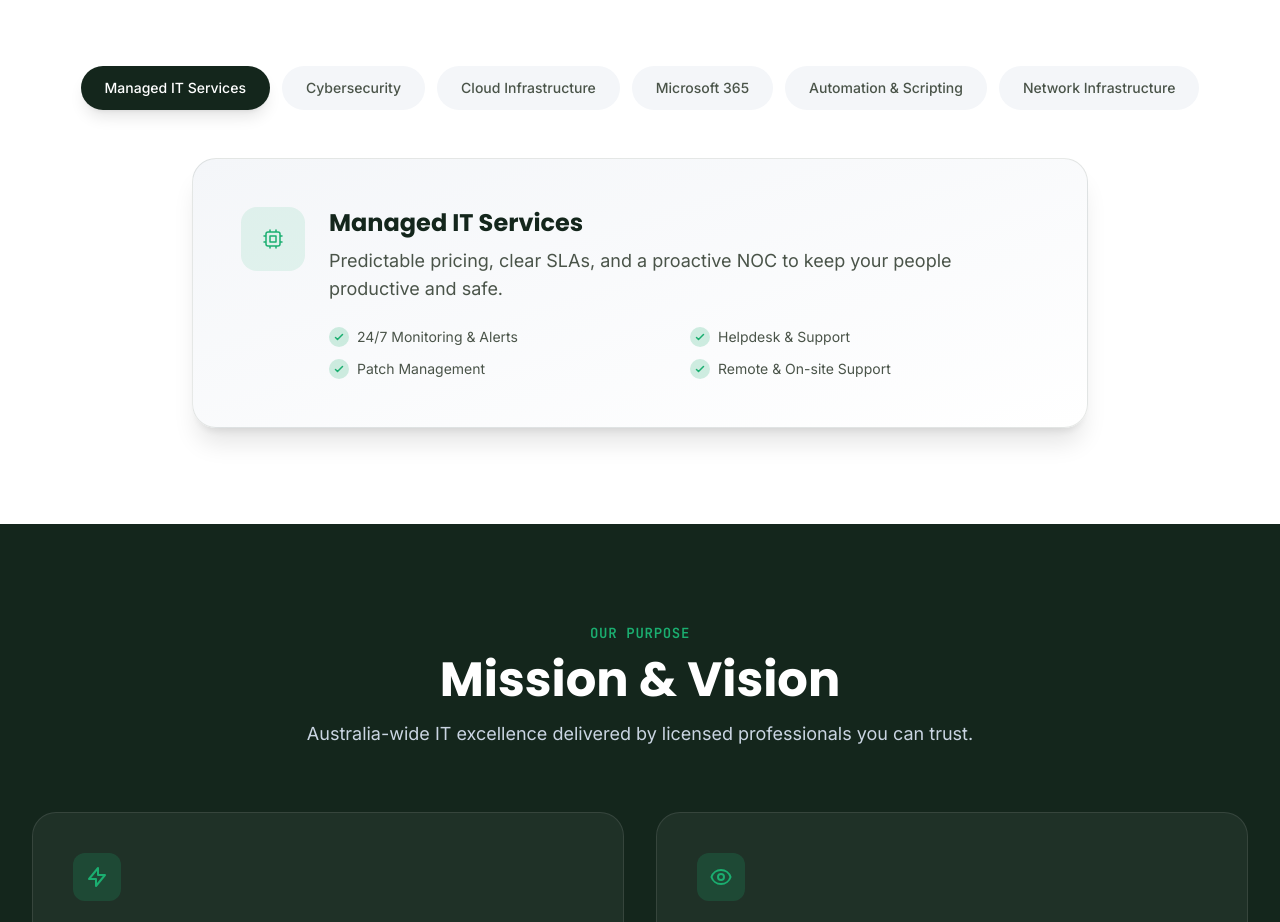
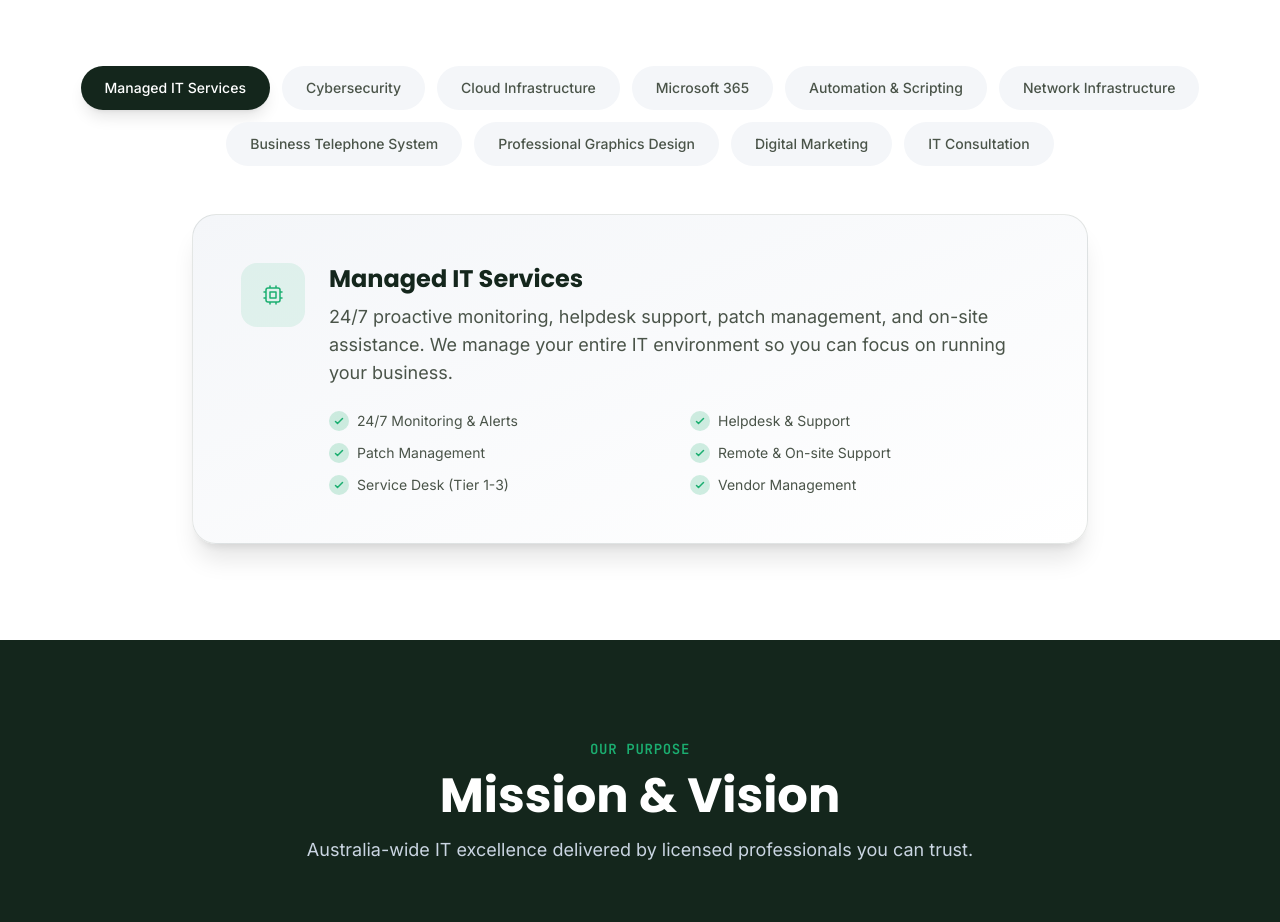
Before and after one commit to ashishmahaseth/thekakaduit, a Next.js app: page / in a window 1280 px wide. Shown: the part 1120-2042 px from the top of the page. Built offline with nearby package versions, Linux system fonts and the light colour scheme.

Commit message:
feat: expand services and add new offerings (VoIP, graphics design, digital marketing, IT consultation)

```diff
--- a/src/app/page.tsx
+++ b/src/app/page.tsx
@@ -14,12 +14,14 @@ const services = [
     title: "Managed IT Services",
     subtitle: "Your Complete IT Department",
     description:
-      "Predictable pricing, clear SLAs, and a proactive NOC to keep your people productive and safe.",
+      "24/7 proactive monitoring, helpdesk support, patch management, and on-site assistance. We manage your entire IT environment so you can focus on running your business.",
     features: [
       "24/7 Monitoring & Alerts",
       "Helpdesk & Support",
       "Patch Management",
       "Remote & On-site Support",
+      "Service Desk (Tier 1-3)",
+      "Vendor Management",
     ],
     icon: (
       <svg className="w-6 h-6" fill="none" stroke="currentColor" viewBox="0 0 24 24">
@@ -32,12 +34,14 @@ const services = [
     title: "Cybersecurity",
     subtitle: "Security First Approach",
     description:
-      "Enterprise-grade protection aligned to Essential 8 and ISO 27001 frameworks with 24/7 monitoring.",
+      "Enterprise-grade protection aligned to Essential 8 and ISO 27001 frameworks with 24/7 threat monitoring. We safeguard your data, endpoints, and network from evolving cyber threats.",
     features: [
       "Endpoint Protection",
       "Firewall Management",
-      "Threat Detection",
+      "Threat Detection & Response",
       "Compliance Frameworks",
+      "Security Awareness Training",
+      "Incident Response",
     ],
     icon: (
       <svg className="w-6 h-6" fill="none" stroke="currentColor" viewBox="0 0 24 24">
@@ -50,12 +54,14 @@ const services = [
     title: "Cloud Infrastructure",
     subtitle: "Azure & Hybrid Cloud",
     description:
-      "Strategic cloud migration with average 35% cost reduction and 60% performance improvement.",
+      "Strategic cloud migration with average 35% cost reduction and 60% performance improvement. We design, deploy, and manage scalable cloud environments tailored to your business.",
     features: [
       "Azure Architecture",
       "Backup & Disaster Recovery",
       "Cloud Optimisation",
       "Hybrid Solutions",
+      "Migration Planning",
+      "Cost Management",
     ],
     icon: (
       <svg className="w-6 h-6" fill="none" stroke="currentColor" viewBox="0 0 24 24">
@@ -68,12 +74,14 @@ const services = [
     title: "Microsoft 365",
     subtitle: "Modern Workplace",
     description:
-      "Microsoft 365, Teams, and collaboration tools with comprehensive change management and adoption.",
+      "Microsoft 365, Teams, and collaboration tools with comprehensive change management and user adoption programs to maximise productivity across your organisation.",
     features: [
       "Exchange & Outlook",
       "Teams Collaboration",
       "SharePoint Intranets",
       "Power Platform",
+      "User Training & Adoption",
+      "License Optimisation",
     ],
     icon: (
       <svg className="w-6 h-6" fill="none" stroke="currentColor" viewBox="0 0 24 24">
@@ -86,12 +94,14 @@ const services = [
     title: "Automation & Scripting",
     subtitle: "Streamline Operations",
     description:
-      "PowerShell, Power Automate, and Azure Logic Apps to eliminate repetitive tasks and reduce errors.",
+      "PowerShell, Power Automate, and Azure Logic Apps to eliminate repetitive tasks, reduce human error, and create scalable workflows that save time and money.",
     features: [
-      "PowerShell Scripts",
-      "Power Automate",
+      "PowerShell Scripting",
+      "Power Automate Flows",
       "Azure Logic Apps",
       "Process Automation",
+      "Reporting Automation",
+      "Workflow Optimisation",
     ],
     icon: (
       <svg className="w-6 h-6" fill="none" stroke="currentColor" viewBox="0 0 24 24">
@@ -104,16 +114,99 @@ const services = [
     title: "Network Infrastructure",
     subtitle: "Reliable Connectivity",
     description:
-      "Enterprise networking design, deployment, and management for secure, high-performance infrastructure.",
+      "Enterprise networking design, deployment, and management for secure, high-performance infrastructure. From cabling to cloud connectivity, we keep your business online.",
     features: [
       "Network Design",
       "Switch & Router Config",
       "VPN & Remote Access",
       "Network Monitoring",
+      "Wireless Solutions",
+      "SD-WAN Implementation",
     ],
     icon: (
       <svg className="w-6 h-6" fill="none" stroke="currentColor" viewBox="0 0 24 24">
         <path strokeLinecap="round" strokeLinejoin="round" strokeWidth={1.5} d="M8 9l3 3-3 3m5 0h3M5 20h14a2 2 0 002-2V6a2 2 0 00-2-2H5a2 2 0 00-2 2v12a2 2 0 002 2z" />
+      </svg>
+    ),
+  },
+  {
+    id: "voip",
+    title: "Business Telephone System",
+    subtitle: "VoIP & Unified Communications",
+    description:
+      "Professional VoIP phone systems, SIP trunking, and unified communications platforms to streamline voice, video, and messaging across your organisation.",
+    features: [
+      "VoIP System Setup",
+      "SIP Trunking",
+      "Call Routing & IVR",
+      "Video Conferencing",
+      "Mobile Integration",
+      "Call Analytics",
+    ],
+    icon: (
+      <svg className="w-6 h-6" fill="none" stroke="currentColor" viewBox="0 0 24 24">
+        <path strokeLinecap="round" strokeLinejoin="round" strokeWidth={1.5} d="M3 5a2 2 0 012-2h3l2 5-2.5 1.5a11.11 11.11 0 005 5L12 12l5 2v3a2 2 0 01-2 2A16 16 0 013 5z" />
+      </svg>
+    ),
+  },
+  {
+    id: "graphics-design",
+    title: "Professional Graphics Design",
+    subtitle: "Brand Identity & Creative Assets",
+    description:
+      "Logos, marketing collateral, social media graphics, and brand identity design to help your business stand out with professional, cohesive visual communication.",
+    features: [
+      "Logo & Brand Identity",
+      "Marketing Collateral",
+      "Social Media Graphics",
+      "Presentation Design",
+      "Print & Digital Assets",
+      "Brand Style Guides",
+    ],
+    icon: (
+      <svg className="w-6 h-6" fill="none" stroke="currentColor" viewBox="0 0 24 24">
+        <path strokeLinecap="round" strokeLinejoin="round" strokeWidth={1.5} d="M4 16l4.586-4.586a2 2 0 012.828 0L16 16m-2-2l1.586-1.586a2 2 0 012.828 0L20 14m-6-6h.01M6 20h12a2 2 0 002-2V6a2 2 0 00-2-2H6a2 2 0 00-2 2v12a2 2 0 002 2z" />
+      </svg>
+    ),
+  },
+  {
+    id: "digital-marketing",
+    title: "Digital Marketing",
+    subtitle: "Growth & Online Presence",
+    description:
+      "SEO, social media management, email marketing, and paid advertising strategies to grow your online presence and generate qualified leads for your business.",
+    features: [
+      "SEO & Content Strategy",
+      "Social Media Management",
+      "Email Marketing",
+      "Google Ads & PPC",
+      "Analytics & Reporting",
+      "Conversion Optimisation",
+    ],
+    icon: (
+      <svg className="w-6 h-6" fill="none" stroke="currentColor" viewBox="0 0 24 24">
+        <path strokeLinecap="round" strokeLinejoin="round" strokeWidth={1.5} d="M11 3.055A9.001 9.001 0 1020.945 13H11V3.055z" />
+        <path strokeLinecap="round" strokeLinejoin="round" strokeWidth={1.5} d="M20.488 9H15V3.512A9.025 9.025 0 0120.488 9z" />
+      </svg>
+    ),
+  },
+  {
+    id: "it-consultation",
+    title: "IT Consultation",
+    subtitle: "Strategic Technology Advice",
+    description:
+      "Expert guidance on IT strategy, digital transformation, vendor selection, and technology roadmaps to align your IT investments with business goals.",
+    features: [
+      "IT Strategy & Planning",
+      "Digital Transformation",
+      "Vendor Selection",
+      "Technology Roadmaps",
+      "Risk Assessment",
+      "Budget Planning",
+    ],
+    icon: (
+      <svg className="w-6 h-6" fill="none" stroke="currentColor" viewBox="0 0 24 24">
+        <path strokeLinecap="round" strokeLinejoin="round" strokeWidth={1.5} d="M9.663 17h4.673M12 3v1m6.364 1.636l-.707.707M21 12h-1M4 12H3m3.343-5.657l-.707-.707m2.828 9.9a5 5 0 117.072 0l-.548.547A3.374 3.374 0 0014 18.469V19a2 2 0 11-4 0v-.531c0-.895-.356-1.754-.988-2.386l-.548-.547z" />
       </svg>
     ),
   },
```
Also changed, not shown: 111 other files (tests, documents, lock files or other folders).
